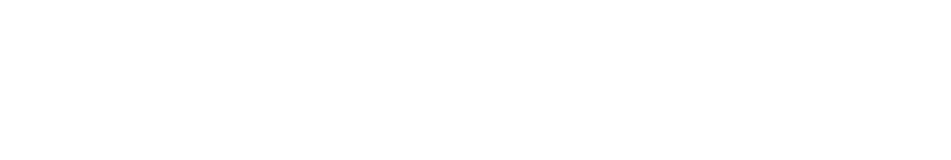
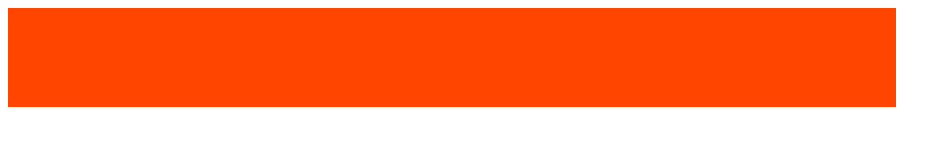
Before and after one commit to Alltheway-zero/function, a plain HTML site: page box.html in a window 1280 px wide. Shown: the whole page, without its empty margins (0-951 px from the left). Drawn offline with Linux system fonts and the light colour scheme.

Commit message:
完成头部样式

```diff
--- a/box.html
+++ b/box.html
@@ -5,8 +5,20 @@
     <meta name="viewport" content="width=device-width, initial-scale=1.0">
     <meta http-equiv="X-UA-Compatible" content="ie=edge">
     <title>Document</title>
+    <style>
+    header{
+        width: 888px;
+        height: 99px;
+        background-color: orangered;
+
+    }
+
+
+    </style>
 </head>
 <body>
+    <header>
 
+    </header>
 </body>
 </html>
```
